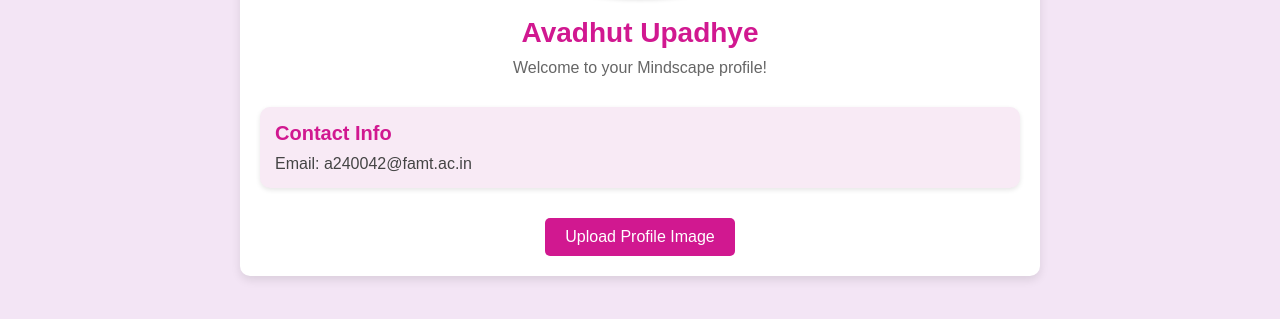
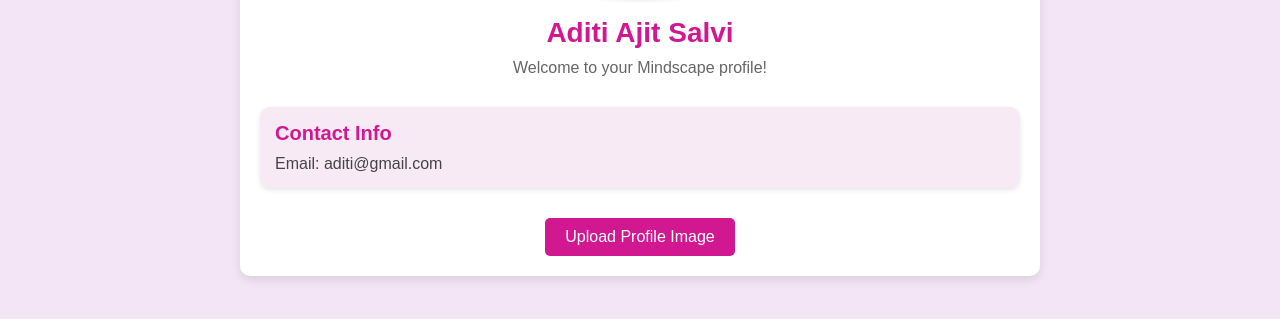
Before and after one commit to Avd-softer/IBMFD, a plain HTML site: page profile.html in a window 1280 px wide. Shown: the part 171-490 px from the top of the page. Drawn offline with Linux system fonts and the light colour scheme.

Commit message:
Update profile.html

```diff
--- a/profile.html
+++ b/profile.html
@@ -279,8 +279,8 @@ div[style*="background-color: #f1f8e9"]:hover {
     <script>
         // Replace these values dynamically with backend data
         const userData = {
-            name: "Avadhut Upadhye",
-            email: "a240042@famt.ac.in",
+            name: "Aditi Ajit Salvi",
+            email: "aditi@gmail.com",
             profileImage: "media/profile-pic-placeholder.png", // Replace with actual profile image URL
         };
 
```
